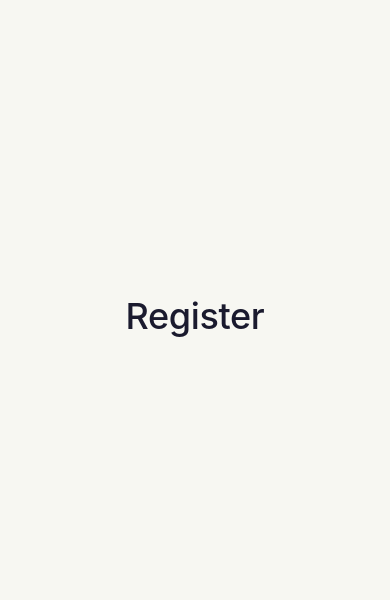
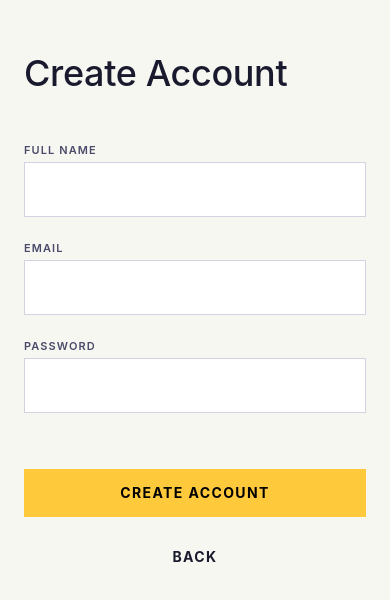
Before and after one commit to SWAPnajitMohapatra1307/kitabee, a React Native app in the folder frontend/: screen /Register in a window 390 px wide. Shown: the part 106-706 px from the top of the page. Built offline with nearby package versions, Linux system fonts and the light colour scheme.

Commit message:
feat(frontend): Day 23 — auth screens + backend wiring + nav gate

```diff
--- a/frontend/App.tsx
+++ b/frontend/App.tsx
@@ -1,6 +1,7 @@
 import React from "react";
 import { StatusBar } from "expo-status-bar";
 import { SafeAreaProvider } from "react-native-safe-area-context";
+import { NavigationContainer } from "@react-navigation/native";
 import { ThemeProvider, useTheme } from "./src/theme/ThemeContext";
 import RootNavigator from "./src/navigation/RootNavigator";
 
@@ -18,7 +19,9 @@ export default function App() {
   return (
     <SafeAreaProvider>
       <ThemeProvider>
-        <AppInner />
+        <NavigationContainer>
+          <AppInner />
+        </NavigationContainer>
       </ThemeProvider>
     </SafeAreaProvider>
   );
--- /dev/null
+++ b/frontend/src/components/Button.tsx
@@ -0,0 +1,64 @@
+import React from 'react';
+import { TouchableOpacity, Text, StyleSheet, ActivityIndicator, ViewStyle } from 'react-native';
+import { useTheme } from '../theme/ThemeContext';
+
+interface ButtonProps {
+  title: string;
+  onPress: () => void;
+  variant?: 'primary' | 'outline' | 'ghost';
+  loading?: boolean;
+  disabled?: boolean;
+  style?: ViewStyle;
+}
+
+export const Button = ({ title, onPress, variant = 'primary', loading, disabled, style }: ButtonProps) => {
+  const { theme, typography, spacing, rounded, activeMode } = useTheme();
+
+  const getStyles = () => {
+    const base = {
+      paddingVertical: spacing.xs,
+      paddingHorizontal: spacing.md,
+      alignItems: 'center',
+      justifyContent: 'center',
+      borderRadius: rounded.none,
+      minHeight: 48,
+    };
+
+    if (variant === 'primary') return {
+      ...base,
+      backgroundColor: theme.brand.primary,
+    };
+    if (variant === 'outline') return {
+      ...base,
+      backgroundColor: 'transparent',
+      borderWidth: 1,
+      borderColor: theme.border.default,
+    };
+    return base; // ghost
+  };
+
+  const getTextColor = () => {
+    if (variant === 'primary') return '#000000'; // Amber always needs dark text
+    return theme.text.primary;
+  };
+
+  return (
+    <TouchableOpacity
+      onPress={onPress}
+      disabled={disabled || loading}
+      style={[getStyles() as ViewStyle, style, (disabled || loading) && { opacity: 0.6 }]}
+      activeOpacity={0.8}
+    >
+      {loading ? (
+        <ActivityIndicator color={getTextColor()} />
+      ) : (
+        <Text style={[
+          typography['button'],
+          { color: getTextColor() }
+        ]}>
+          {title}
+        </Text>
+      )}
+    </TouchableOpacity>
+  );
+};
--- /dev/null
+++ b/frontend/src/components/Input.tsx
@@ -0,0 +1,42 @@
+import React from 'react';
+import { View, TextInput, Text, StyleSheet, TextInputProps } from 'react-native';
+import { useTheme } from '../theme/ThemeContext';
+
+interface InputProps extends TextInputProps {
+  label?: string;
+  error?: string;
+}
+
+export const Input = ({ label, error, ...props }: InputProps) => {
+  const { theme, typography, spacing, rounded } = useTheme();
+
+  return (
+    <View style={{ marginBottom: spacing.sm, width: '100%' }}>
+      {label && (
+        <Text style={[typography['caption-uppercase'], { color: theme.text.secondary, marginBottom: 4 }]}>
+          {label}
+        </Text>
+      )}
+      <TextInput
+        style={[
+          typography['body-md'],
+          {
+            backgroundColor: theme.background.elevated,
+            color: theme.text.primary,
+            padding: spacing.xs,
+            borderRadius: rounded.none,
+            borderWidth: 1,
+            borderColor: error ? '#FF4444' : theme.border.default,
+          }
+        ]}
+        placeholderTextColor={theme.text.muted}
+        {...props}
+      />
+      {error && (
+        <Text style={[typography.caption, { color: '#FF4444', marginTop: 4 }]}>
+          {error}
+        </Text>
+      )}
+    </View>
+  );
+};
--- a/frontend/src/navigation/RootNavigator.tsx
+++ b/frontend/src/navigation/RootNavigator.tsx
@@ -1,51 +1,21 @@
-import React from "react";
-import { NavigationContainer, DefaultTheme, DarkTheme } from "@react-navigation/native";
-import { createNativeStackNavigator } from "@react-navigation/native-stack";
-import AuthNavigator from "./AuthNavigator";
-import MainTabNavigator from "./MainTabNavigator";
-import { useTheme } from "../theme/ThemeContext";
+import React from 'react';
+import { createNativeStackNavigator } from '@react-navigation/native-stack';
+import { useUserStore } from '../stores/userStore';
+import AuthNavigator from './AuthNavigator';
+import MainTabNavigator from './MainTabNavigator';
 
-export type RootStackParamList = {
-  Auth: undefined;
-  Main: undefined;
-};
-
-const Stack = createNativeStackNavigator<RootStackParamList>();
+const Stack = createNativeStackNavigator();
 
 export default function RootNavigator() {
-  const { activeMode, theme } = useTheme();
-
-  const navTheme =
-    activeMode === "dark"
-      ? {
-          ...DarkTheme,
-          colors: {
-            ...DarkTheme.colors,
-            background: theme.background.primary,
-            card: theme.background.primary,
-            text: theme.text.primary,
-            border: theme.border.default,
-            primary: theme.brand.primary,
-          },
-        }
-      : {
-          ...DefaultTheme,
-          colors: {
-            ...DefaultTheme.colors,
-            background: theme.background.primary,
-            card: theme.background.primary,
-            text: theme.text.primary,
-            border: theme.border.default,
-            primary: theme.brand.primary,
-          },
-        };
+  const isAuthenticated = useUserStore((state) => state.isAuthenticated);
 
   return (
-    <NavigationContainer theme={navTheme}>
-      <Stack.Navigator screenOptions={{ headerShown: false }}>
+    <Stack.Navigator screenOptions={{ headerShown: false }}>
+      {isAuthenticated ? (
+        <Stack.Screen name="Main" component={MainTabNavigator} />
+      ) : (
         <Stack.Screen name="Auth" component={AuthNavigator} />
-        <Stack.Screen name="Main" component={MainTabNavigator} />
-      </Stack.Navigator>
-    </NavigationContainer>
+      )}
+    </Stack.Navigator>
   );
 }
--- a/frontend/src/screens/LoginScreen.tsx
+++ b/frontend/src/screens/LoginScreen.tsx
@@ -1,16 +1,70 @@
-import React from "react";
-import { View, Text, StyleSheet } from "react-native";
-import { useTheme } from "../theme/ThemeContext";
+import React, { useState } from 'react';
+import { View, Text, StyleSheet, Alert } from 'react-native';
+import { SafeAreaView } from 'react-native-safe-area-context';
+import { useTheme } from '../theme/ThemeContext';
+import { Button } from '../components/Button';
+import { Input } from '../components/Input';
+import { authService } from '../services/auth';
 
-export default function LoginScreen() {
-  const { theme, typography } = useTheme();
+export default function LoginScreen({ navigation }: any) {
+  const { theme, typography, spacing } = useTheme();
+  const [email, setEmail] = useState('');
+  const [password, setPassword] = useState('');
+  const [loading, setLoading] = useState(false);
+
+  const handleLogin = async () => {
+    if (!email || !password) return Alert.alert('Error', 'Fill all fields');
+    setLoading(true);
+    try {
+      await authService.login({ email, password });
+      // Navigation happens automatically via RootNavigator auth gate
+    } catch (err: any) {
+      Alert.alert('Login Failed', err.response?.data?.detail || 'Something went wrong');
+    } finally {
+      setLoading(false);
+    }
+  };
+
   return (
-    <View style={[styles.container, { backgroundColor: theme.background.primary }]}>
-      <Text style={[typography["display-lg"], { color: theme.text.primary }]}>Login</Text>
-    </View>
+    <SafeAreaView style={[styles.container, { backgroundColor: theme.background.primary }]}>
+      <View style={styles.content}>
+        <Text style={[typography['display-lg'], { color: theme.text.primary, marginBottom: spacing.lg }]}>
+          Welcome Back
+        </Text>
+
+        <Input
+          label="EMAIL"
+          value={email}
+          onChangeText={setEmail}
+          autoCapitalize="none"
+          keyboardType="email-address"
+        />
+        <Input
+          label="PASSWORD"
+          value={password}
+          onChangeText={setPassword}
+          secureTextEntry
+        />
+
+        <Button
+          title="LOG IN"
+          onPress={handleLogin}
+          loading={loading}
+          style={{ marginTop: spacing.md }}
+        />
+
+        <Button
+          title="BACK"
+          variant="ghost"
+          onPress={() => navigation.goBack()}
+          style={{ marginTop: spacing.xs }}
+        />
+      </View>
+    </SafeAreaView>
   );
 }
 
 const styles = StyleSheet.create({
-  container: { flex: 1, alignItems: "center", justifyContent: "center" },
+  container: { flex: 1 },
+  content: { padding: 24, justifyContent: 'center', flex: 1 },
 });
--- a/frontend/src/screens/ProfileScreen.tsx
+++ b/frontend/src/screens/ProfileScreen.tsx
@@ -1,12 +1,22 @@
 import React from "react";
 import { View, Text, StyleSheet } from "react-native";
 import { useTheme } from "../theme/ThemeContext";
+import { authService } from '../services/auth';
+import { Button } from '../components/Button';
 
 export default function ProfileScreen() {
-  const { theme, typography } = useTheme();
+  const { theme, typography, spacing } = useTheme();
   return (
     <View style={[styles.container, { backgroundColor: theme.background.primary }]}>
-      <Text style={[typography["display-lg"], { color: theme.text.primary }]}>👤 Profile</Text>
+      <Text style={[typography["display-lg"], { color: theme.text.primary }]}>
+        👤 Profile
+      </Text>
+      <Button
+        title="LOG OUT"
+        variant="outline"
+        onPress={authService.logout}
+        style={{ marginTop: spacing.md, width: '80%' }}
+      />
     </View>
   );
 }
--- a/frontend/src/screens/RegisterScreen.tsx
+++ b/frontend/src/screens/RegisterScreen.tsx
@@ -1,16 +1,78 @@
-import React from "react";
-import { View, Text, StyleSheet } from "react-native";
-import { useTheme } from "../theme/ThemeContext";
+import React, { useState } from 'react';
+import { View, Text, StyleSheet, Alert } from 'react-native';
+import { SafeAreaView } from 'react-native-safe-area-context';
+import { useTheme } from '../theme/ThemeContext';
+import { Button } from '../components/Button';
+import { Input } from '../components/Input';
+import { authService } from '../services/auth';
 
-export default function RegisterScreen() {
-  const { theme, typography } = useTheme();
+export default function RegisterScreen({ navigation }: any) {
+  const { theme, typography, spacing } = useTheme();
+  const [fullName, setFullName] = useState('');
+  const [email, setEmail] = useState('');
+  const [password, setPassword] = useState('');
+  const [loading, setLoading] = useState(false);
+
+  const handleRegister = async () => {
+    if (!fullName || !email || !password) return Alert.alert('Error', 'Fill all fields');
+    if (password.length < 8) return Alert.alert('Error', 'Password must be at least 8 characters');
+    setLoading(true);
+    try {
+      await authService.register({name: fullName, email, password });
+      // Navigation happens automatically via RootNavigator auth gate
+    } catch (err: any) {
+      Alert.alert('Registration Failed', err.response?.data?.detail || 'Something went wrong');
+    } finally {
+      setLoading(false);
+    }
+  };
+
   return (
-    <View style={[styles.container, { backgroundColor: theme.background.primary }]}>
-      <Text style={[typography["display-lg"], { color: theme.text.primary }]}>Register</Text>
-    </View>
+    <SafeAreaView style={[styles.container, { backgroundColor: theme.background.primary }]}>
+      <View style={styles.content}>
+        <Text style={[typography['display-lg'], { color: theme.text.primary, marginBottom: spacing.lg }]}>
+          Create Account
+        </Text>
+
+        <Input
+          label="FULL NAME"
+          value={fullName}
+          onChangeText={setFullName}
+          autoCapitalize="words"
+        />
+        <Input
+          label="EMAIL"
+          value={email}
+          onChangeText={setEmail}
+          autoCapitalize="none"
+          keyboardType="email-address"
+        />
+        <Input
+          label="PASSWORD"
+          value={password}
+          onChangeText={setPassword}
+          secureTextEntry
+        />
+
+        <Button
+          title="CREATE ACCOUNT"
+          onPress={handleRegister}
+          loading={loading}
+          style={{ marginTop: spacing.md }}
+        />
+
+        <Button
+          title="BACK"
+          variant="ghost"
+          onPress={() => navigation.goBack()}
+          style={{ marginTop: spacing.xs }}
+        />
+      </View>
+    </SafeAreaView>
   );
 }
 
 const styles = StyleSheet.create({
-  container: { flex: 1, alignItems: "center", justifyContent: "center" },
+  container: { flex: 1 },
+  content: { padding: 24, justifyContent: 'center', flex: 1 },
 });
--- a/frontend/src/screens/WelcomeScreen.tsx
+++ b/frontend/src/screens/WelcomeScreen.tsx
@@ -1,21 +1,44 @@
-import React from "react";
-import { View, Text, StyleSheet } from "react-native";
-import { useTheme } from "../theme/ThemeContext";
+import React from 'react';
+import { View, Text, StyleSheet } from 'react-native';
+import { SafeAreaView } from 'react-native-safe-area-context';
+import { useTheme } from '../theme/ThemeContext';
+import { Button } from '../components/Button';
 
-export default function WelcomeScreen() {
-  const { theme, typography } = useTheme();
+export default function WelcomeScreen({ navigation }: any) {
+  const { theme, typography, spacing } = useTheme();
+
   return (
-    <View style={[styles.container, { backgroundColor: theme.background.primary }]}>
-      <Text style={[typography["display-lg"], { color: theme.text.primary }]}>
-        🐝 Welcome
-      </Text>
-      <Text style={[typography["body-md"], { color: theme.text.secondary, marginTop: 8 }]}>
-        Kitabee
-      </Text>
-    </View>
+    <SafeAreaView style={[styles.container, { backgroundColor: theme.background.primary }]}>
+      <View style={styles.content}>
+        <View style={styles.hero}>
+          <Text style={[typography['display-mega'], { color: theme.brand.primary }]}>
+            KITABEE
+          </Text>
+          <Text style={[typography['title-sm'], { color: theme.text.secondary, marginTop: spacing.xxs }]}>
+            Discover your next obsession.
+          </Text>
+        </View>
+
+        <View style={styles.actions}>
+          <Button
+            title="SIGN UP FREE"
+            onPress={() => navigation.navigate('Register')}
+            style={{ marginBottom: spacing.xs }}
+          />
+          <Button
+            title="LOG IN"
+            variant="outline"
+            onPress={() => navigation.navigate('Login')}
+          />
+        </View>
+      </View>
+    </SafeAreaView>
   );
 }
 
 const styles = StyleSheet.create({
-  container: { flex: 1, alignItems: "center", justifyContent: "center" },
+  container: { flex: 1 },
+  content: { flex: 1, padding: 24, justifyContent: 'space-between' },
+  hero: { flex: 1, justifyContent: 'center', alignItems: 'center' },
+  actions: { width: '100%', paddingBottom: 20 },
 });
--- a/frontend/src/services/api.ts
+++ b/frontend/src/services/api.ts
@@ -1,7 +1,7 @@
 import axios, { AxiosInstance } from "axios";
 import AsyncStorage from "@react-native-async-storage/async-storage";
 
-const API_BASE_URL = "http://10.0.2.2:8000/api/v1";
+const API_BASE_URL = "http://192.168.1.6:8000/api/v1";
 
 const TOKEN_KEY = "kitabee_access_token";
 
--- /dev/null
+++ b/frontend/src/services/auth.ts
@@ -0,0 +1,52 @@
+import { api, setAuthToken, clearAuthToken } from './api';
+import { useUserStore } from '../stores/userStore';
+
+export const authService = {
+  async login(credentials: LoginCredentials) {
+    const response = await api.post('/auth/login', {
+      email: credentials.email,
+      password: credentials.password,
+    });
+
+    const token = response.data?.data?.access_token;
+
+    if (!token) {
+      throw new Error('Login failed');
+    }
+
+    await setAuthToken(token);
+
+    const meResponse = await api.get('/users/me');
+    const user = meResponse.data?.data;
+
+    if (!user) {
+      throw new Error('Failed to load user profile');
+    }
+
+    useUserStore.getState().setUser(user);
+    return user;
+  },
+
+  async register(data: RegisterData) {
+    await api.post('/auth/register', data);
+
+    return this.login({
+      email: data.email,
+      password: data.password,
+    });
+  },
+
+  async logout() {
+    await clearAuthToken();
+    useUserStore.getState().logout();
+  },
+};
+
+export interface LoginCredentials {
+  email: string;
+  password: string;
+}
+
+export interface RegisterData extends LoginCredentials {
+  name: string;
+}
```
Also changed, not shown: 1 other file (tests, documents, lock files or other folders).
